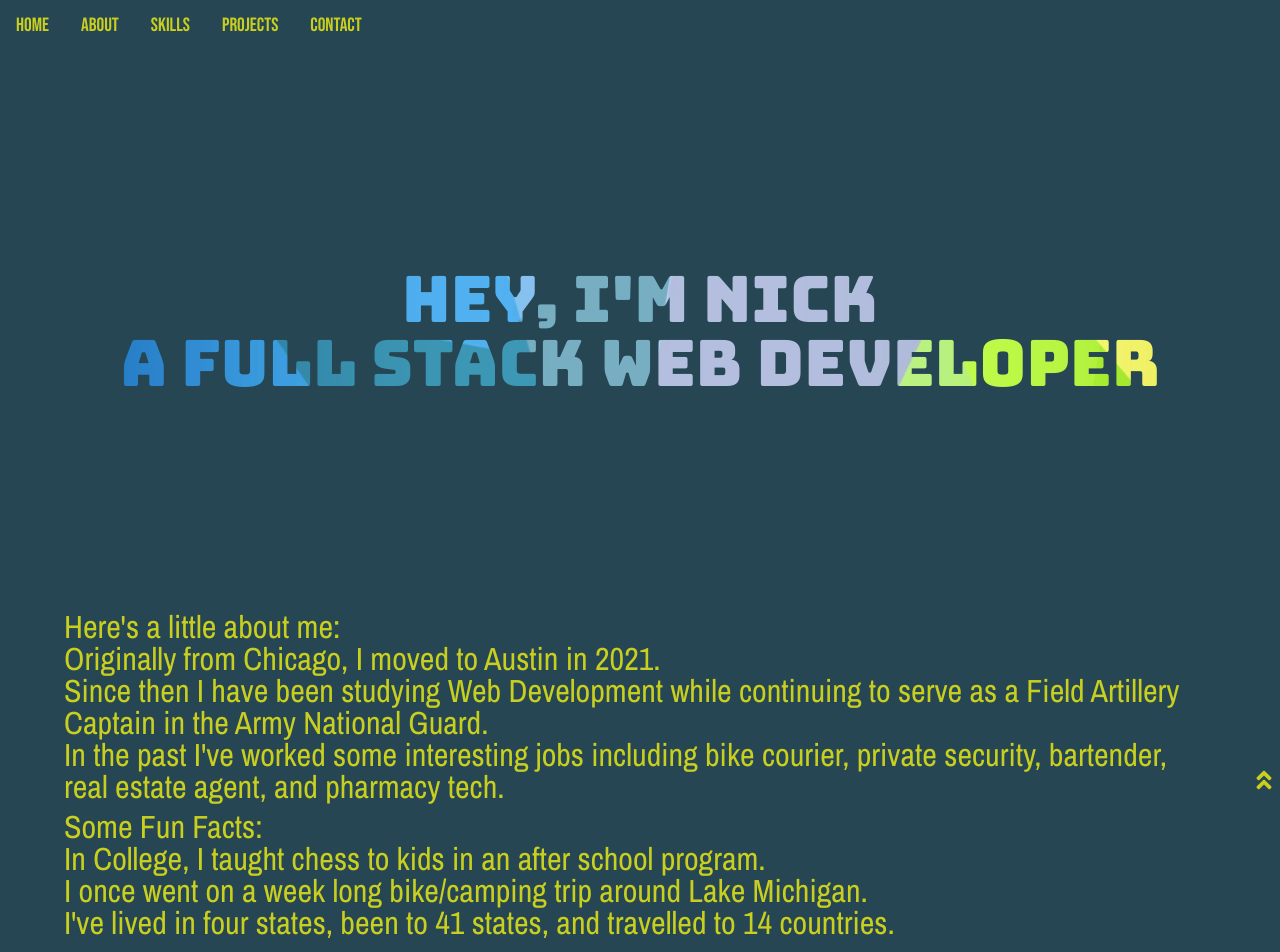
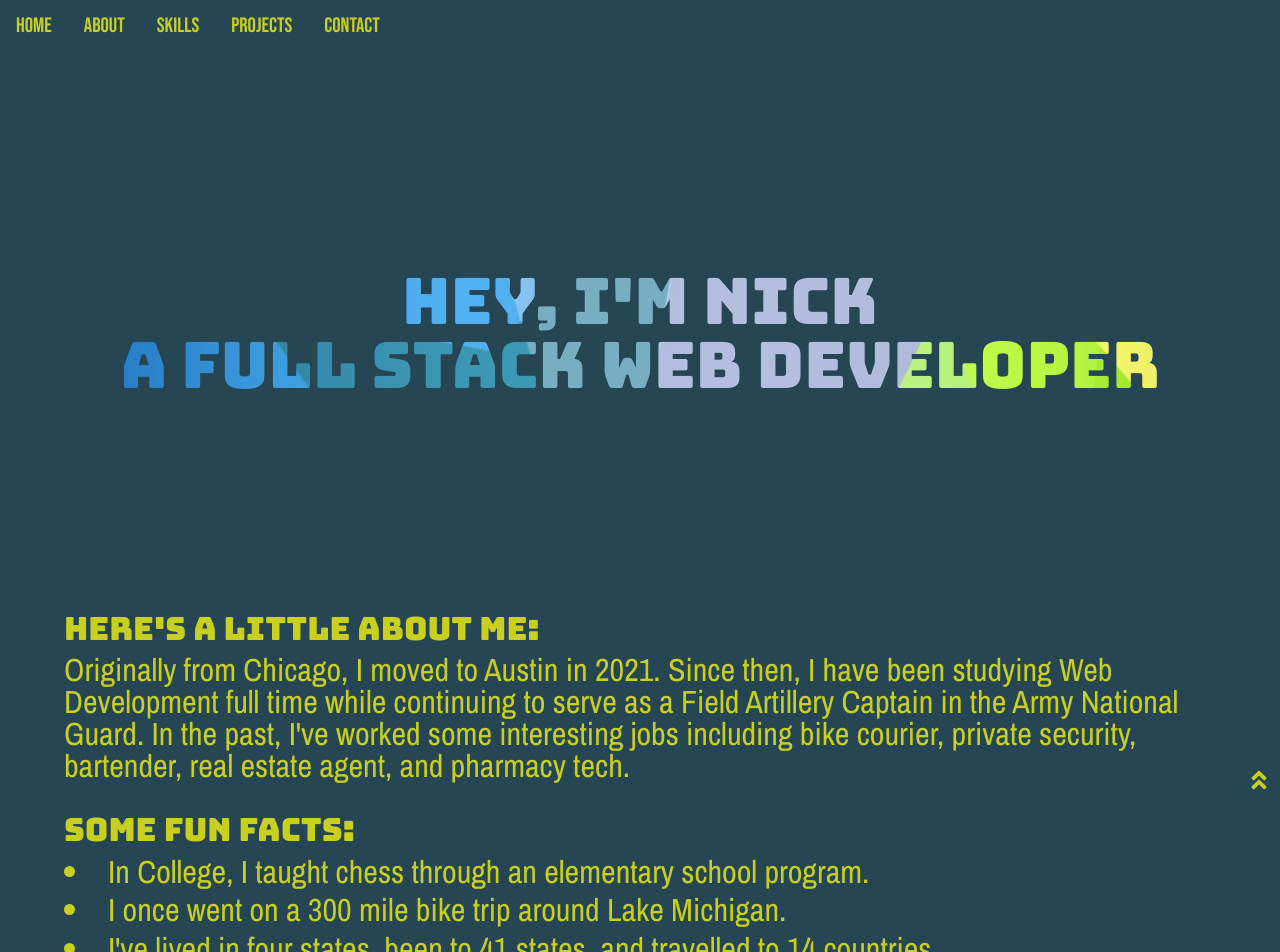
Before and after one commit to NBrennan26/nb-portfolio, a React (Create React App) app: page / in a window 1280 px wide. Shown: the top 952 px of the page. Built offline with nearby package versions, Linux system fonts and the light colour scheme; a web font is replaced by a local one.

Commit message:
Update about section and README

```diff
--- a/src/components/About.jsx
+++ b/src/components/About.jsx
@@ -1,37 +1,27 @@
 function About() {
   return (
     <section className="about-cont" id="about">
-      <div>
-        <span>Here's a little about me: </span>
-        <br />
-        <span>Originally from Chicago, I moved to Austin in 2021.</span>
-        <br />
-        <span>
-          Since then I have been studying Web Development while continuing to
-          serve as a Field Artillery Captain in the Army National Guard.
-        </span>
-        <br />
-        <span>
-          In the past I've worked some interesting jobs including bike courier,
-          private security, bartender, real estate agent, and pharmacy tech.
-        </span>
+      <div className="about-section">
+        <div className="about-section-title">Here's a little about me: </div>
+        <p>
+          Originally from Chicago, I moved to Austin in 2021. Since then, I have
+          been studying Web Development full time while continuing to serve as a
+          Field Artillery Captain in the Army National Guard. In the past, I've
+          worked some interesting jobs including bike courier, private security,
+          bartender, real estate agent, and pharmacy tech.
+        </p>
       </div>
-      <div className="about-fun-facts">
-        <span>Some Fun Facts: </span>
-        <br />
-        <span>
-          In College, I taught chess to kids in an after school program.
-        </span>
-        <br />
-        <span>
-          I once went on a week long bike/camping trip around Lake Michigan.
-        </span>
-        <br />
-        <span>
+      <ul className="about-section">
+        <div className="about-section-title">Some Fun Facts: </div>
+        <li>
+          In College, I taught chess through an elementary school program.
+        </li>
+        <li>I once went on a 300 mile bike trip around Lake Michigan.</li>
+        <li>
           I've lived in four states, been to 41 states, and travelled to 14
           countries.
-        </span>
-      </div>
+        </li>
+      </ul>
     </section>
   );
 }
--- a/src/index.css
+++ b/src/index.css
@@ -32,7 +32,7 @@ section {
 }
 .header-item a {
   color: var(--text-color);
-  font-size: 120%;
+  font-size: 130%;
 }
 
 .header-item:hover {
@@ -76,8 +76,17 @@ section {
   font-family: var(--main-font);
   font-size: 2em;
 }
-.about-fun-facts {
-  margin-top: 1vh;
+.about-section {
+  margin-bottom: 1em;
+}
+.about-section-title {
+  margin-bottom: 0.3em;
+  font-family: var(--title-font);
+}
+.about-section li {
+  margin-bottom: 0.2em;
+  list-style: disc;
+  list-style-position: inside;
 }
 
 /*****************/
@@ -253,7 +262,7 @@ section {
 .footer-cont {
   position: fixed;
   bottom: 5px;
-  right: 0;
+  right: 5px;
 }
 .footer-icon {
   height: 3vh;
```
Also changed, not shown: 1 other file (tests, documents, lock files or other folders).
